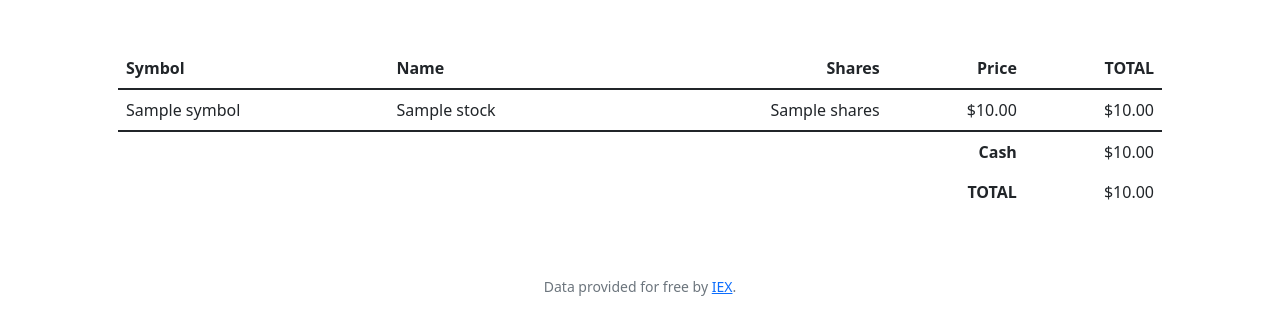
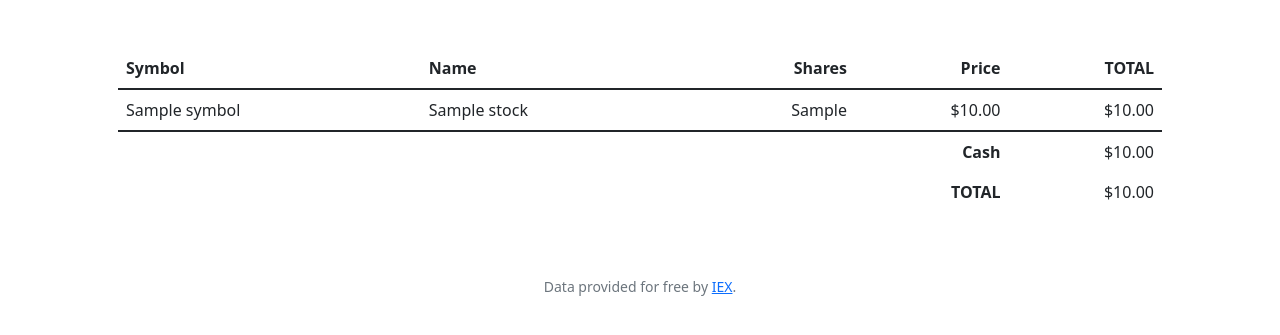
Before and after one commit to thalesouza/cs50-finance-my-pset, a Flask app: template templates/index.html in a window 1280 px wide. Shown: the part 76-411 px from the top of the page. Run offline with Flask 2, Linux system fonts and the light colour scheme; the template is opened without the code that fills it: most values are stand-ins (such as "Sample title", 1, 10 or a date in 2020); some libraries are stand-ins or nearby versions.

Commit message:
fix show shares at index

```diff
--- a/application.py
+++ b/application.py
@@ -55,15 +55,17 @@ def index():
     # List to get TOTAL value
     sum_total = []
 
-    stocks = db.execute("SELECT symbol, shares, name, price_bought FROM portifolio WHERE user_id = ?", user_id)
+    stocks = db.execute("SELECT symbol, sum(shares), name, price FROM history WHERE user_id = ? GROUP BY symbol ORDER BY symbol", user_id)
 
     for stock in stocks:
-        shares = stock['shares']
+        shares = stock['sum(shares)']
         symbol = stock['symbol']
         name = stock['name']
-        price = stock['price_bought']
+        price = stock['price']
         total = shares * price
         stock['name'] = name
+        stock['symbol'] = symbol
+        stock['sum(shares)'] = shares
         stock['price'] = price
         stock['total'] = total
         sum_total.append(total)
@@ -101,9 +103,18 @@ def buy():
         else:
             update_cash = user_cash - (n_shares * stock_price)
             time_bought = datetime.utcnow().strftime('%Y-%m-%d %H:%M:%S')
-            db.execute("INSERT INTO purchases (user_id, stock_symbol, stock_name, stocks_bought, price_bought, timestamp) VALUES(?, ?, ?, ?, ?, ?)", session["user_id"], stock_symbol.upper(), stock_name, n_shares, stock_price, time_bought)
-            db.execute("UPDATE users SET cash = ? WHERE id = ?", update_cash,session["user_id"])
+
+            # add to history
+            db.execute("INSERT INTO history (user_id, operation, symbol, name, price, shares, timestamp) VALUES(?, 'BUY', ?, ?, ?, ?, ?)", session["user_id"], stock_symbol.upper(), stock_name, stock_price, n_shares, time_bought)
+
+            # add to portifolio
+            # db.execute("INSERT INTO portifolio (user_id, symbol, name, shares) VALUES(?, ?, ?, ?)", session["user_id"], stock_symbol.upper(), stock_name, n_shares)
+
+            # Update cash
+            db.execute("UPDATE users SET cash = ? WHERE id = ?", update_cash, session["user_id"])
+
             flash("Bought!")
+
             return redirect("/")
 
 
--- a/templates/index.html
+++ b/templates/index.html
@@ -20,8 +20,8 @@
                 <tr>
                     <td class="text-start">{{ stock.symbol }}</td>
                     <td class="text-start">{{ stock.name }}</td>
-                    <td class="text-end">{{ stock.shares }}</td>
-                    <td class="text-end">{{ stock.price_bought | usd }}</td>
+                    <td class="text-end">{{ stock['sum(shares)'] }}</td>
+                    <td class="text-end">{{ stock.price | usd }}</td>
                     <td class="text-end">{{ stock.total | usd }}</td>
                 </tr>
             {% endfor %}
--- a/templates/layout.html
+++ b/templates/layout.html
@@ -38,7 +38,6 @@
                             <li class="nav-item"><a class="nav-link" href="/history">History</a></li>
                         </ul>
                         <ul class="navbar-nav ms-auto ms-2">
-                            <!-- <li class="nav-item"><a class="nav-link" href="">Hello, { session["username"] }</a></li> -->
                             <li class="nav-item"><a class="nav-link" href="/logout">Log Out</a></li>
                         </ul>
                     {% else %}
```
